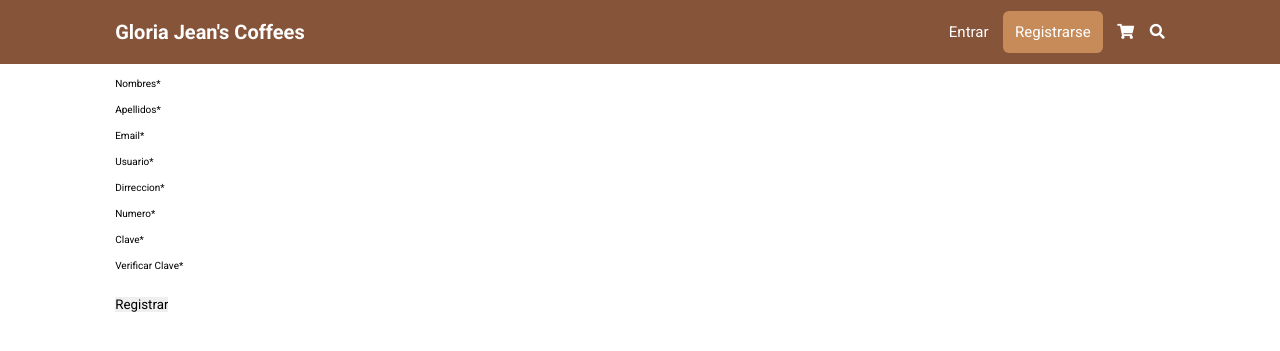
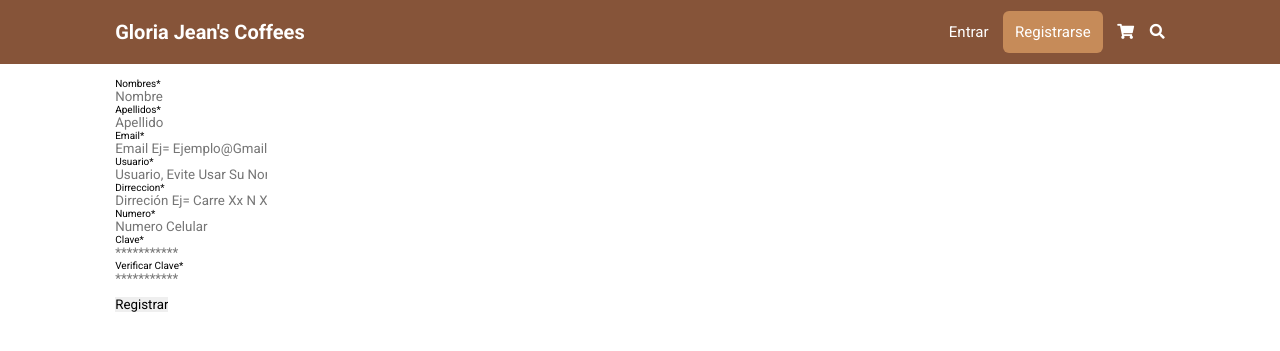
Before and after one commit to Kent-Probe/Plataforma_Jeans_Coffee, a Flask app: page /sign_in/ in a window 1280 px wide. Shown: the top 351 px of the page. Run offline with Flask 2, Linux system fonts and the light colour scheme.

Commit message:
10/10/2021

```diff
--- a/templates/sign_in.html
+++ b/templates/sign_in.html
@@ -16,41 +16,41 @@
             <div class='content-sign'>
                 <div>
                     <div>{{ form.nom.label(class="style-sign-label") }}</div>
-                    <div>{{ form.nom( minlength=1, maxlength=100, class="style-sign")}}</div>
+                    <div>{{ form.nom( minlength=1, maxlength=100, class="style-sign", placeholder="nombre")}}</div>
                 </div>
                 <div>
                     <div>{{ form.apl.label(class="style-sign-label") }}</div>
-                    <div>{{ form.apl(minlength=5, maxlength=40, class="style-sign")}}</div>
+                    <div>{{ form.apl(minlength=5, maxlength=40, class="style-sign", placeholder="Apellido")}}</div>
                 </div>
             </div>
             <div class='content-sign'>
                 <div>
                     <div>{{ form.ema.label(class="style-sign-label") }}</div>
-                    <div>{{ form.ema(minlength=3, maxlength=100, class="style-sign")}}</div>
+                    <div>{{ form.ema(minlength=3, maxlength=100, class="style-sign", placeholder="email ej= ejemplo@gmail.com")}}</div>
                 </div>
                 <div>
                     <div>{{ form.usr.label(class="style-sign-label") }}</div>
-                    <div>{{ form.usr(minlength=5, maxlength=40, class="style-sign")}}</div>
+                    <div>{{ form.usr(minlength=5, maxlength=40, class="style-sign", placeholder="usuario, evite usar su nombre")}}</div>
                 </div>
             </div>
             <div class='content-sign'>
                 <div>
                     <div>{{ form.ads.label(class="style-sign-label") }}</div>
-                    <div>{{ form.ads(minlength=5, maxlength=40, class="style-sign")}}</div>
+                    <div>{{ form.ads(minlength=5, maxlength=40, class="style-sign", placeholder="Dirreción ej= Carre xx N xx-xx")}}</div>
                 </div>
                 <div>
                     <div>{{ form.num.label(class="style-sign-label") }}</div>
-                    <div>{{ form.num(minlength=5, maxlength=40, class="style-sign")}}</div>
+                    <div>{{ form.num(minlength=5, maxlength=40, class="style-sign", placeholder="Numero celular")}}</div>
                 </div>
             </div>
             <div class='content-sign'>
                 <div>
                     <div>{{ form.cla.label(class="style-sign-label") }}</div>
-                    <div>{{ form.cla(minlength=5, maxlength=40, class="style-sign")}}</div>
+                    <div>{{ form.cla(minlength=5, maxlength=40, class="style-sign", placeholder="***********")}}</div>
                 </div>
                 <div>
                     <div>{{ form.ver.label(class="style-sign-label") }}</div>
-                    <div>{{ form.ver(minlength=5, maxlength=40, class="style-sign")}}</div>
+                    <div>{{ form.ver(minlength=5, maxlength=40, class="style-sign", placeholder="***********")}}</div>
                 </div>
             </div>
             <div class="content-line">
```
